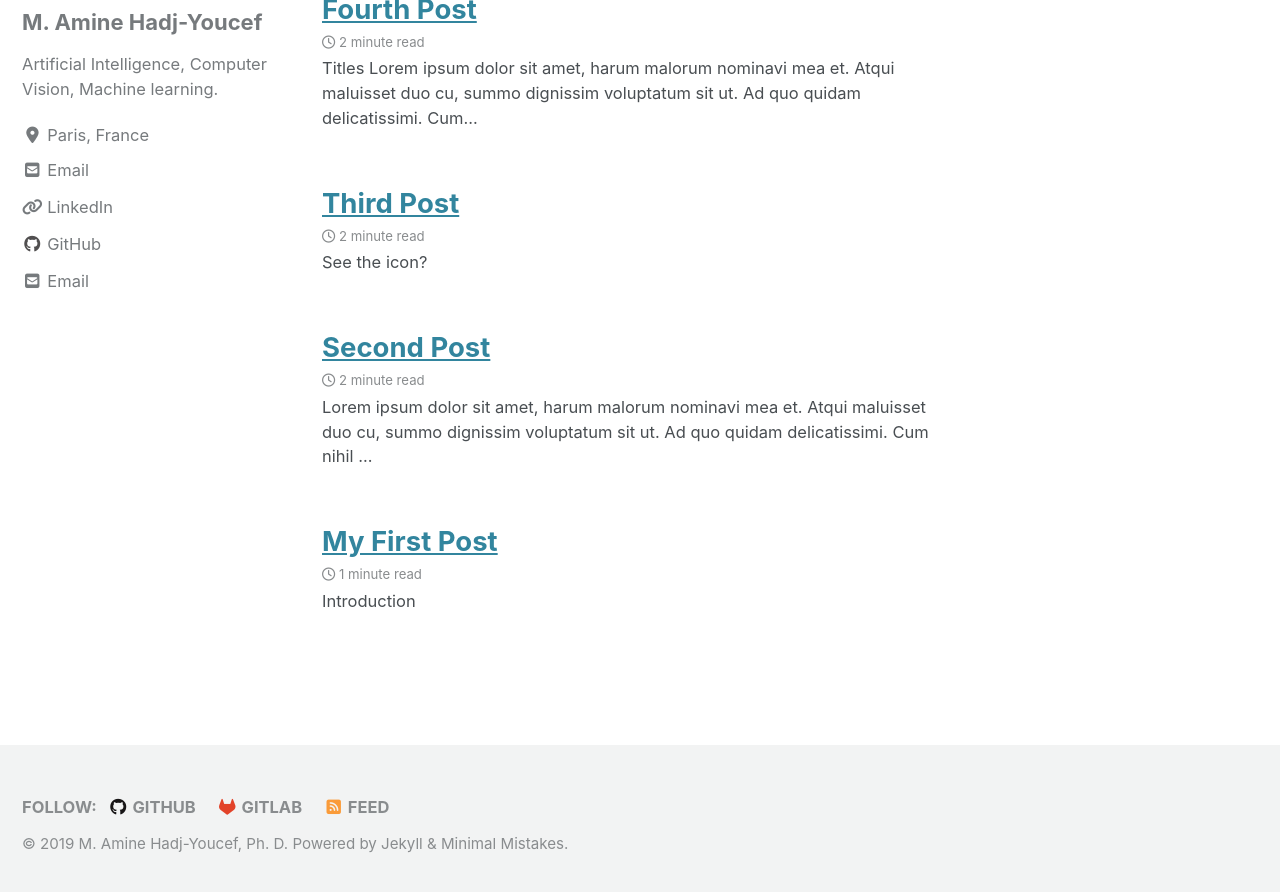
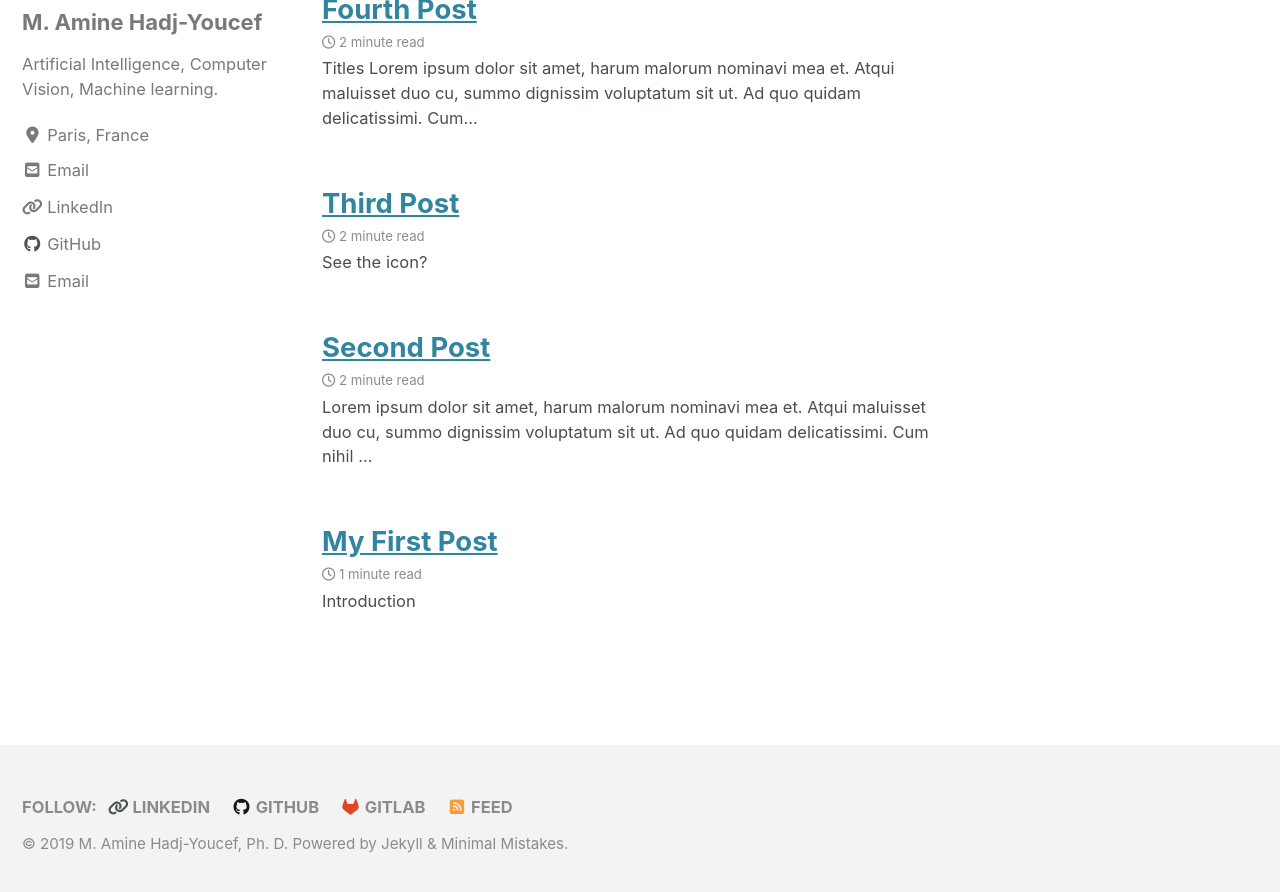
Before and after one commit to amineHY/amine-hadjyoucef.github.io, a Jekyll site: the page built from index.html, in a window 1280 px wide and 900 px high, scrolled down 1077 px. Shown: the top 892 px of the window. Built offline with Jekyll 4.4.1, drawn with Linux system fonts in a browser that asks for light colours; cached includes are drawn as plain includes; nearby versions of some CDN libraries; the list of posts is cut into pages by our own code.

Commit message:
update fontpage

```diff
--- a/_config.yml
+++ b/_config.yml
@@ -24,7 +24,7 @@ description              : "Data scientist profolio."
 url                      : "https://aminehy.github.io/"
 baseurl                  : # the subpath of your site, e.g. "/blog"
 repository               : # GitHub username/repo-name e.g. "mmistakes/minimal-mistakes"
-teaser                   : # path of fallback teaser image, e.g. "/assets/images/500x300.png"
+teaser                   : "/assets/images/nature.jpeg" # path of fallback teaser image, e.g. "/assets/images/500x300.png"
 logo                     : # path of logo image to display in the masthead, e.g. "/assets/images/88x88.png"
 masthead_title           : # overrides the website title displayed in the masthead, use " " for no title
 # breadcrumbs            : false # true, false (default)
@@ -146,6 +146,11 @@ footer:
     # - label: "Facebook"
     #   icon: "fab fa-fw fa-facebook-square"
       # url:
+
+    - label: "LinkedIn"
+      icon: "fas fa-fw fa-link"
+      url: "https://www.linkedin.com/in/aminehy/"
+
     - label: "GitHub"
       icon: "fab fa-fw fa-github"
       url: "https://github.com/aminehy"
```
